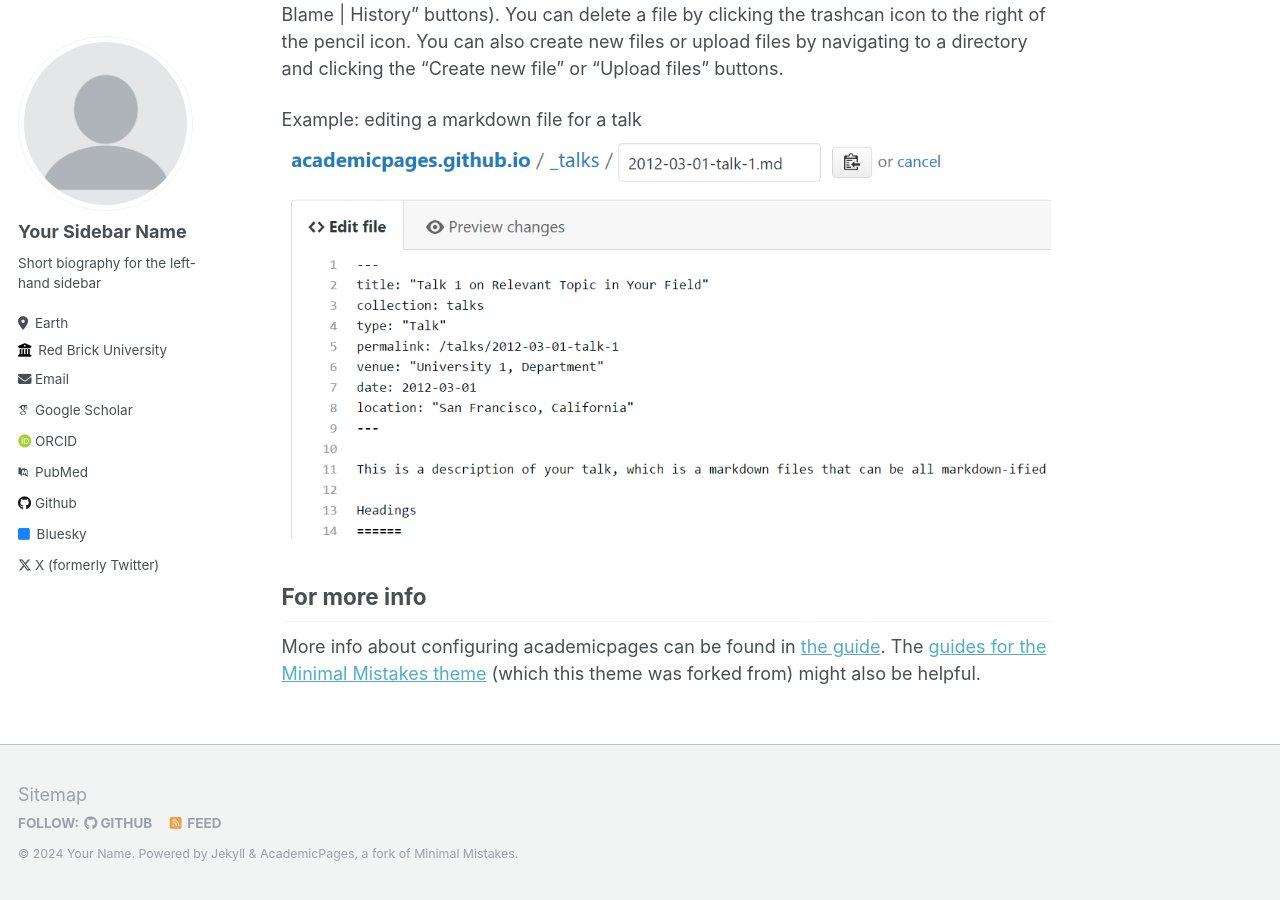
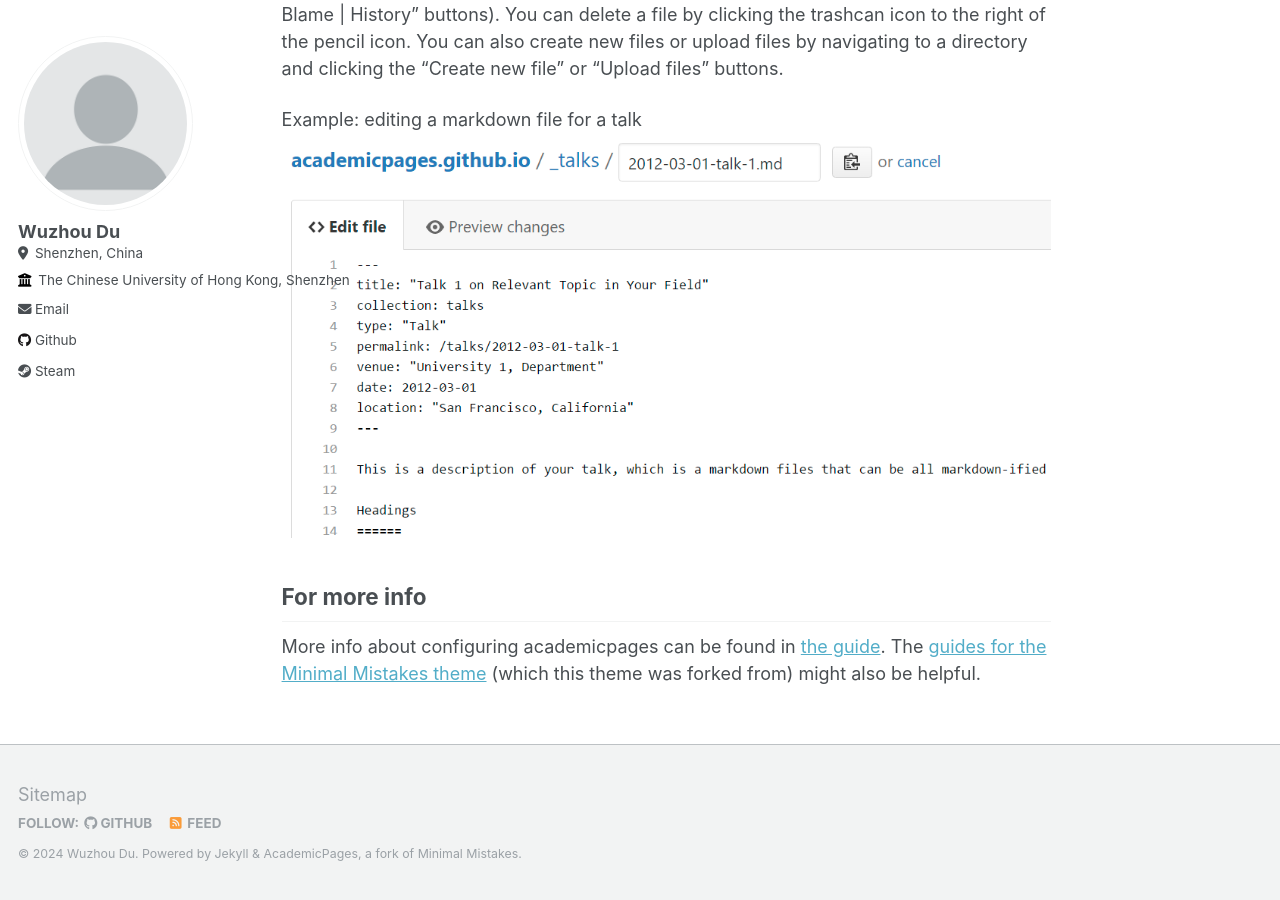
Before and after one commit to WuzhouDu/WuzhouDu.github.io, a Jekyll site: the page built from _pages/about.md, in a window 1280 px wide and 900 px high, scrolled down 2463 px. Built offline with Jekyll 4.4.1, drawn with Linux system fonts in a browser that asks for light colours; some web fonts are replaced; some of the changed text lies outside the part shown.

Commit message:
configure the side bar

```diff
--- a/_config.yml
+++ b/_config.yml
@@ -8,13 +8,13 @@
 
 # Basic Site Settings
 locale                   : "en-US"
-title                    : "Your Name / Site Title"
+title                    : "Wuzhou Du"
 title_separator          : "-"
-name                     : &name "Your Name"
-description              : &description "personal description"
-url                      : https://academicpages.github.io # the base hostname & protocol for your site e.g. "https://mmistakes.github.io"
+name                     : &name "Wuzhou Du"
+description              : &description "Personal Website"
+url                      : https://wuzhoudu.github.io # the base hostname & protocol for your site e.g. "https://mmistakes.github.io"
 baseurl                  : "" # the subpath of your site, e.g. "/blog"
-repository               : "academicpages/academicpages.github.io"
+repository               : "WuzhouDu/WuzhouDu.github.io"
 
 # Site Author - The following control what appear as part of the author content on the side bar.
 #               If a field is blank the icon and link will not appear, otherwise it will be shown.
@@ -22,32 +22,32 @@ repository               : "academicpages/academicpages.github.io"
 author:
   # Biographic information
   avatar           : "profile.png"
-  name             : "Your Sidebar Name"
+  name             : "Wuzhou Du"
   pronouns         : # example: "she/her"
-  bio              : "Short biography for the left-hand sidebar"
-  location         : "Earth"
-  employer         : "Red Brick University"
+  # bio              : "Short biography for the left-hand sidebar"
+  location         : "Shenzhen, China"
+  employer         : "The Chinese University of Hong Kong, Shenzhen"
   uri              : # URL
-  email            : "none@example.org"
+  email            : "wuzhoudu@link.cuhk.edu.cn"
 
   # Academic websites
   arxiv            : # URL - Update with the correct link to your profile
-  googlescholar    : "https://scholar.google.com/citations?user=PS_CX0AAAAAJ"
+  # googlescholar    : "https://scholar.google.com/citations?user=PS_CX0AAAAAJ"
   impactstory      : # URL
-  orcid            : "http://orcid.org/yourorcidurl"
-  pubmed           : "https://www.ncbi.nlm.nih.gov/pubmed/?term=john+snow"
+  # orcid            : "http://orcid.org/yourorcidurl"
+  # pubmed           : "https://www.ncbi.nlm.nih.gov/pubmed/?term=john+snow"
   researchgate     : # URL
 
   # Repositories and software development
   bitbucket        : # Username - Update with your username on the site
   codepen          : # Username
   dribbble         : # Username
-  github           : "academicpages"
+  github           : "WuzhouDu"
   kaggle           : # Username
   stackoverflow    : # User number or user number and name (i.e., use "1" or "1/jeff-atwood")
 
   # Social media
-  bluesky          : "bsky.app" # Replace this with you Bluesky username
+  # bluesky          : "bsky.app" # Replace this with you Bluesky username
   facebook         : # Username
   flickr           : # Username
   foursquare       : # Username
@@ -61,10 +61,10 @@ author:
   medium           : # URL
   pinterest        : # Username
   soundcloud       : # Username
-  steam            : # Username
+  steam            : 101zzzzz # Username
   telegram         : # URL
   tumblr           : # Username
-  twitter          : "UniofOxford"  # Replace this with your X / Twitter handle
+  # twitter          : "UniofOxford"  # Replace this with your X / Twitter handle
   vine             : # Username
   weibo            : # Username
   wikipedia        : # Username
```
